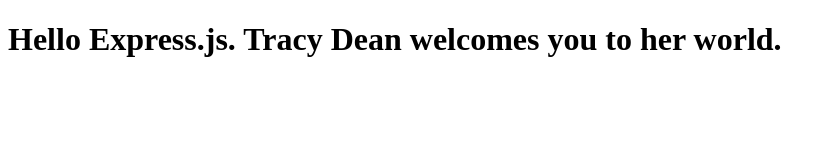
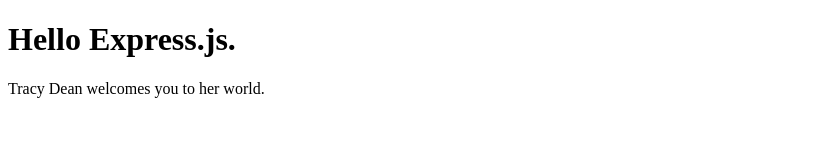
Before and after one commit to writerdean/web-server, a website: page public/index.html in a window 1280 px wide. Shown: the whole page, without its empty margins (0-835 px from the left). Drawn offline with Linux system fonts and the light colour scheme.

Commit message:
changed index file

```diff
--- a/public/index.html
+++ b/public/index.html
@@ -6,7 +6,8 @@
 
 	</head>
 	<body>
-		<h1>Hello Express.js.  Tracy Dean welcomes you to her world.</h1>
+		<h1>Hello Express.js.</h1>
+		<p>Tracy Dean welcomes you to her world.</p
 
 	</body>
 
```
